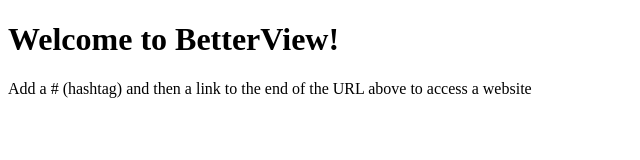
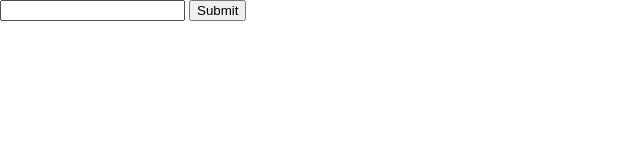
Before and after one commit to WyThatGuy/betterView, a plain HTML site: page index.html in a window 1280 px wide. Shown: the whole page, without its empty margins (0-640 px from the left). Drawn offline with Linux system fonts and the light colour scheme.

Commit message:
redo time

```diff
--- a/index.html
+++ b/index.html
@@ -10,7 +10,11 @@
     <link rel="stylesheet" href="style.css" />
   </head>
   <body>
-    <iframe id="frame" width="100%" height="100%"></iframe>
+    <div id="hidingDiv">
+      <input id="url" type="url"/>
+      <button onclick="loadFrame()">Submit</button>
+    </div>
+    <iframe style="display: none;" id="frame" width="100%" height="100%"></iframe>
     <script src="index.js" defer></script>
   </body>
 </html>
--- a/index.js
+++ b/index.js
@@ -1,13 +1,13 @@
 var frame = document.getElementById("frame")
+var url = document.getElementById("url")
+var hidingDiv = document.getElementById("hidingDiv")
 
-window.onload = function () {
-    if (window.location.href.includes("#")) {
-        if (window.location.href.split("#", 2)[1].includes("https://") || window.location.href.split("#", 2)[1].includes("https://")) {
-            frame.src = window.location.href.split("#", 2)[1]
-        } else {
-            frame.src = "https://" + window.location.href.split("#", 2)[1]
-        }
+function loadFrame() {
+    if (url.value.includes("https://") || url.value.includes("https://")) {
+        frame.src = url.value
     } else {
-        frame.srcdoc = "<h1>Welcome to BetterView!</h1>\n<p>Add a # (hashtag) and then a link to the end of the URL above to access a website</P>"
+        frame.src = "https://" + url.value
     }
+    hidingDiv.style.display = "none"
+    frame.style.display = "block"
 }
```
